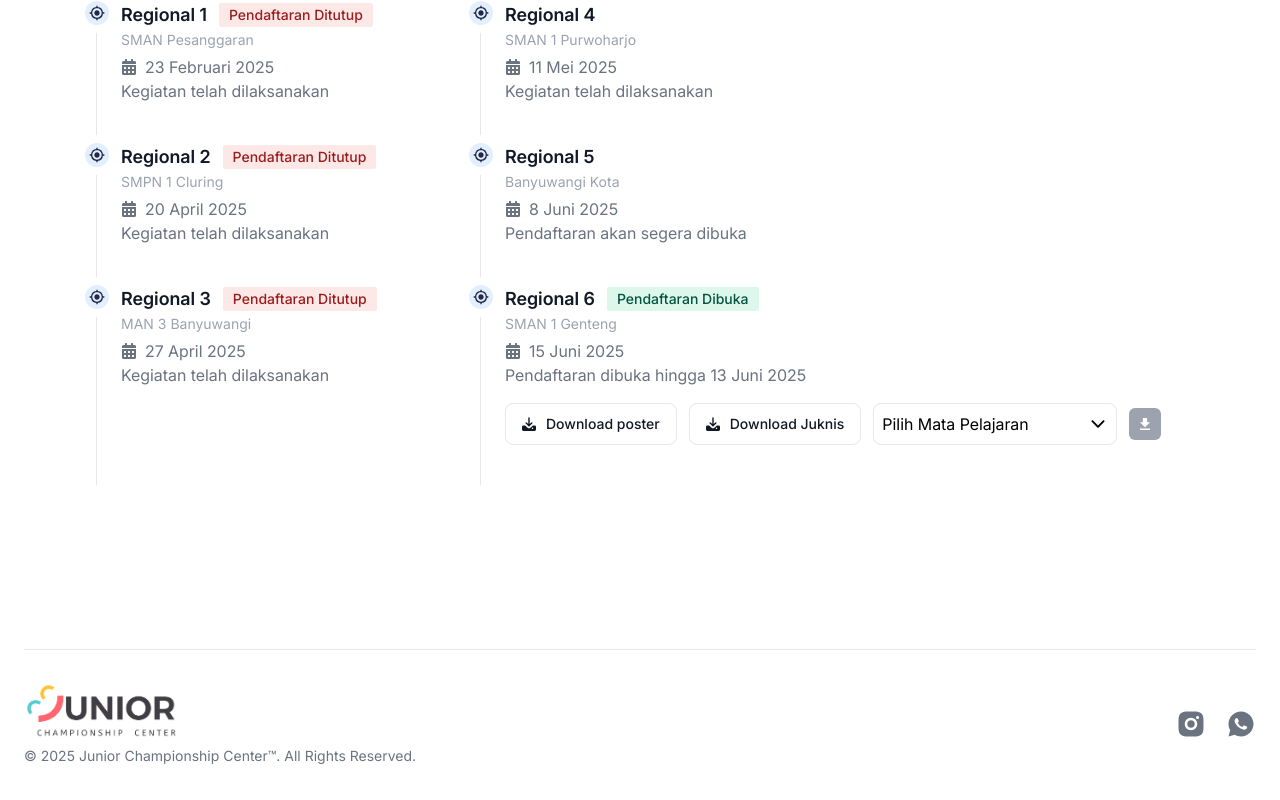
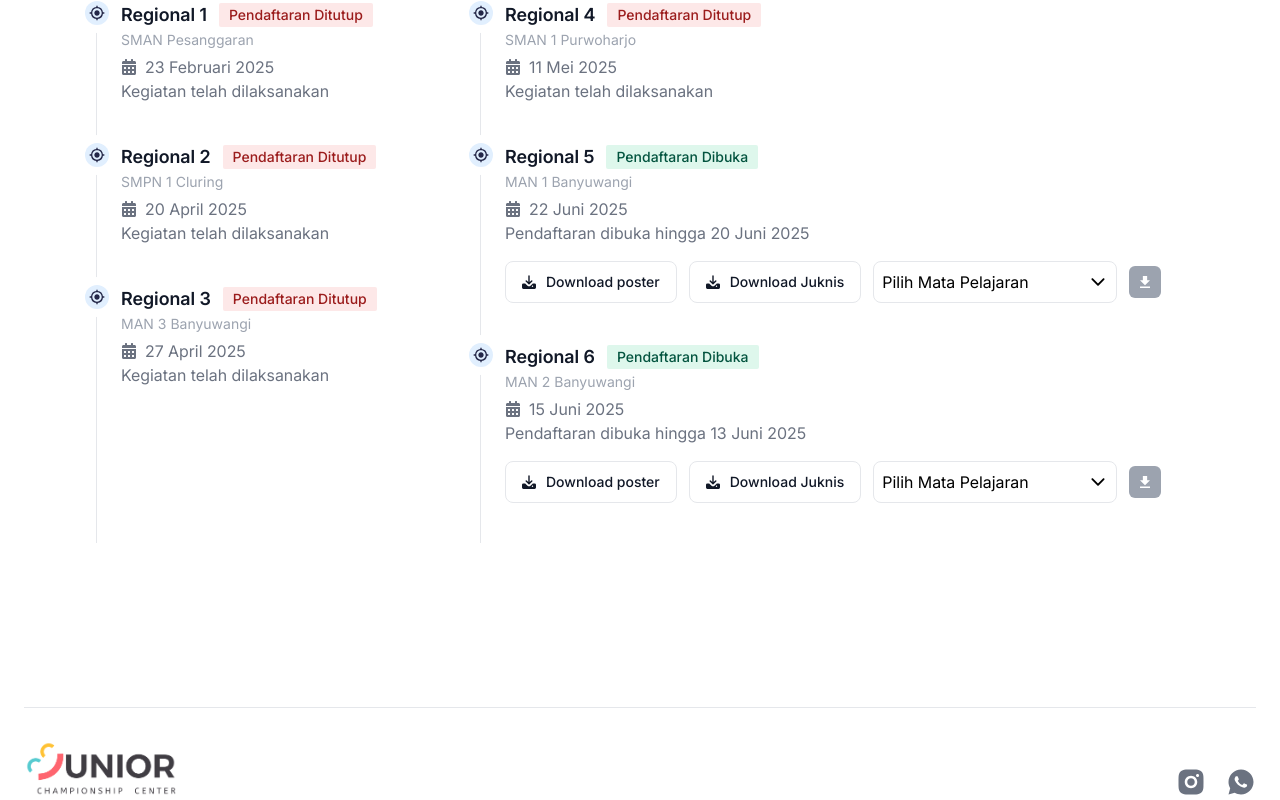
Before and after one commit to Firay24/JD-FiraYusiRukmana-jcc-frontend, a Next.js app: page / in a window 1280 px wide. Shown: the part 1175-1975 px from the top of the page. Built offline with nearby package versions, Linux system fonts and the light colour scheme.

Commit message:
feat(member): add new events and update data
- Added 1 new event to eventsDummy
- Updated avarageScore display format
- Updated regional timeline data
- Added kisikisi to regional 5 data
- Updated descriptions and statuses

```diff
--- a/src/app/member/event/data.ts
+++ b/src/app/member/event/data.ts
@@ -55,14 +55,25 @@ export const eventsDummy = [
     status: false,
   },
   {
+    id: 5,
+    category: "all",
+    seasonId: "c2ea4ab1f7114bbb8058",
+    title: "JCC Regional 5 - Banyuwangi Kota",
+    description: "Perlombaan akademik TK, SD dan SMP di MAN 1 Banyuwangi",
+    date: "22 Juni 2025",
+    time: "08.00 - 15.00 WIB",
+    color: "bg-red-400",
+    status: true,
+  },
+  {
     id: 6,
     category: "all",
     seasonId: "c2ea4ab1f7114bbb8058",
     title: "JCC Regional 6 - Genteng",
-    description: "Perlombaan akademik TK, SD dan SMP di SMAN 1 Genteng",
+    description: "Perlombaan akademik TK, SD dan SMP di MAN 2 Banyuwangi",
     date: "15 Juni 2025",
     time: "07.00 - 15.00 WIB",
-    color: "bg-red-400",
+    color: "bg-green-500",
     status: true,
   },
   // {
--- a/src/app/member/page.tsx
+++ b/src/app/member/page.tsx
@@ -153,7 +153,7 @@ const HomeMember = () => {
                 </div>
                 <div className="flex items-center justify-between">
                   <div className="flex items-center gap-1">
-                    <p className="text-xl font-semibold">{studentProfile?.avarageScore}</p>
+                    <p className="text-xl font-semibold">{studentProfile?.avarageScore.toFixed(2)}</p>
                     <p className="text-sm text-neutral-400">nilai</p>
                   </div>
                   <div className="cursor-pointer text-xl text-neutral-500 hover:text-neutral-700">
--- a/src/data/regional.ts
+++ b/src/data/regional.ts
@@ -126,7 +126,7 @@ export const regionalTimeline: IRegionalTimeline[] = [
     regional: 4,
     address: "Purwoharjo",
     date: 1746936810,
-    status: false,
+    status: true,
     regis: false,
     location: "SMAN 1 Purwoharjo",
     path: "",
@@ -167,13 +167,31 @@ export const regionalTimeline: IRegionalTimeline[] = [
     id: 5,
     regional: 5,
     address: "Banyuwangi Kota",
-    date: 1749347566,
-    status: false,
-    regis: false,
-    location: "Banyuwangi Kota",
-    path: "",
-    juknis: "",
-    description: "Pendaftaran akan segera dibuka",
+    date: 1750602797,
+    status: true,
+    regis: true,
+    location: "MAN 1 Banyuwangi",
+    path: "/posterRegional6.png",
+    juknis: "/juknis-season1.pdf",
+    kisikisi: [
+      {
+        label: "Matematika",
+        path: "/kisikisi/s1-mtk.pdf",
+      },
+      {
+        label: "IPA",
+        path: "/kisikisi/s1-sains.pdf",
+      },
+      {
+        label: "IPS",
+        path: "/kisikisi/s1-ips.pdf",
+      },
+      {
+        label: "Bahasa Inggris",
+        path: "/kisikisi/s1-bhsInggris.pdf",
+      },
+    ],
+    description: "Pendaftaran dibuka hingga 20 Juni 2025",
   },
   {
     id: 6,
@@ -182,7 +200,7 @@ export const regionalTimeline: IRegionalTimeline[] = [
     date: 1749972612,
     status: true,
     regis: true,
-    location: "SMAN 1 Genteng",
+    location: "MAN 2 Banyuwangi",
     path: "/posterRegional6.png",
     juknis: "/juknis-season1.pdf",
     description: "Pendaftaran dibuka hingga 13 Juni 2025",
```
